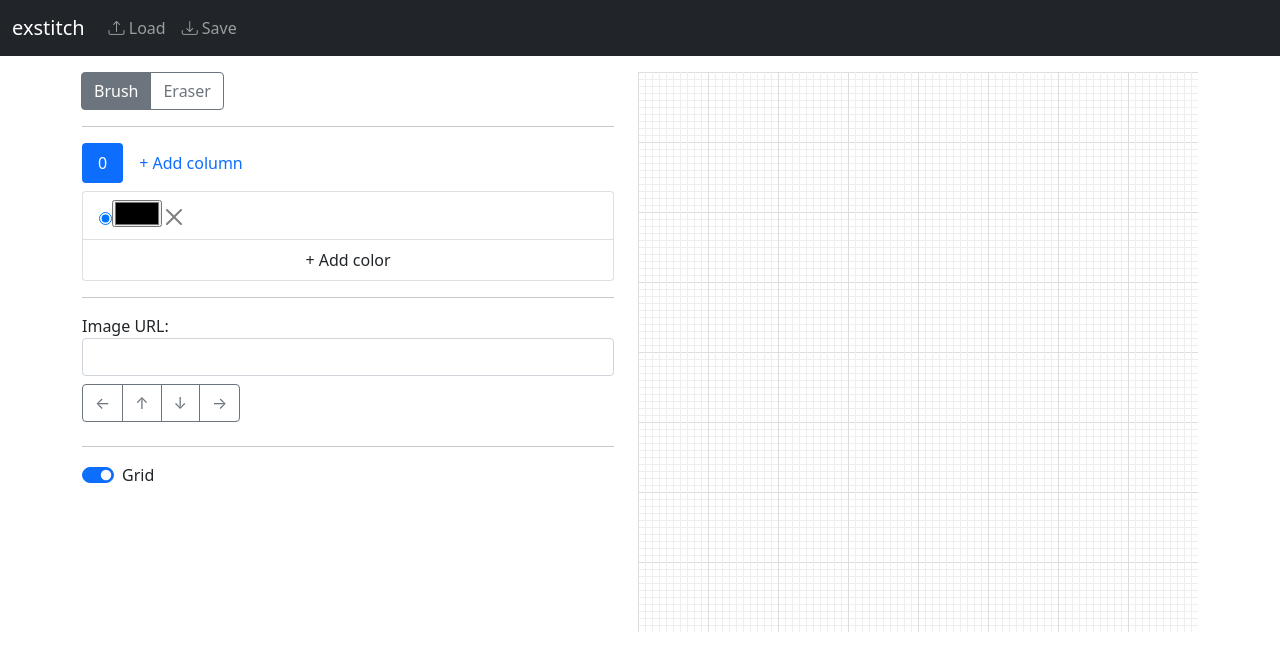
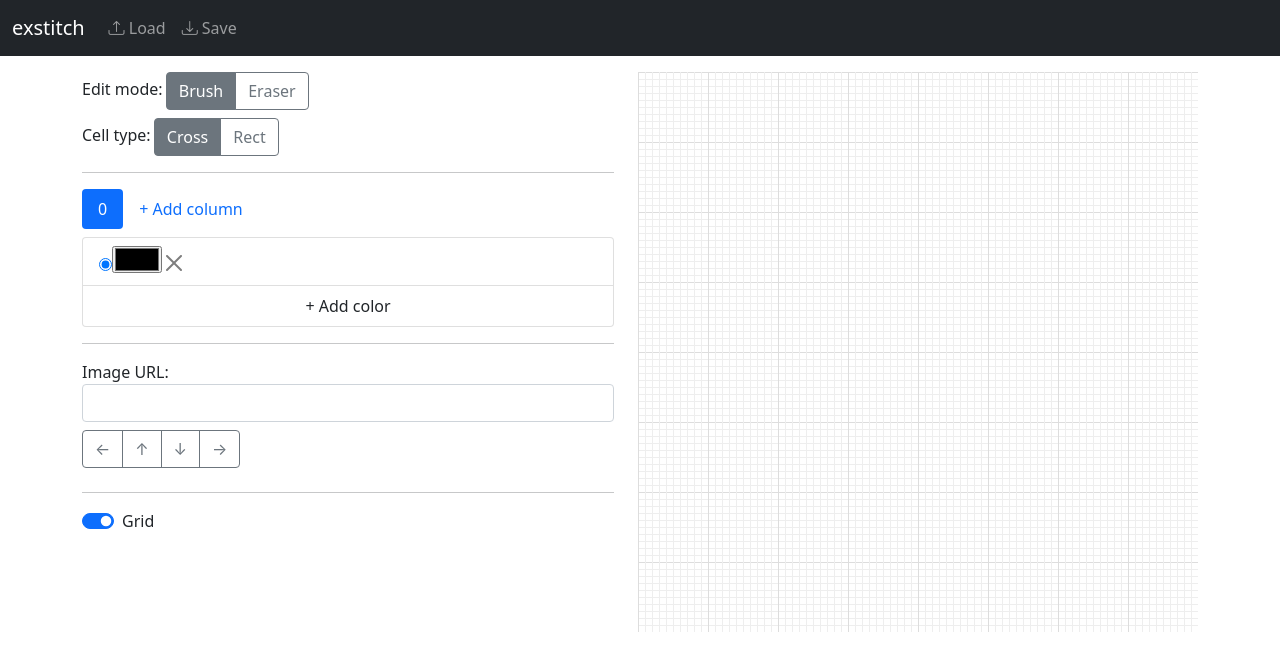
Before and after one commit to monman53/exstitch, a React (Create React App) app: page / in a window 1280 px wide. Shown: the top 670 px of the page. Built offline with nearby package versions, Linux system fonts and the light colour scheme.

Commit message:
#9 Introduce cell  type "cross"

```diff
--- a/src/Cloth.tsx
+++ b/src/Cloth.tsx
@@ -7,6 +7,7 @@ export interface ClothStateType {
   nw: number,
   nh: number,
   data: number[],
+  cellStyle: string, // "cross", "rect"
 };
 
 const dh = 7;
@@ -26,6 +27,31 @@ export const initClothState: ClothStateType = {
   nw: nw,
   nh: nh,
   data: data,
+  cellStyle: "cross",
+};
+
+// TODO: Same as Palette::BrushType ?
+export function CellStyle() {
+  const stateContext = React.useContext(StateContext)
+  const state = stateContext.state;
+  const setState = stateContext.setState;
+
+  const handleCellStyleChange = (style: string) => {
+    return () => {
+      let cloth = state.cloth;
+      cloth.cellStyle = style;
+      setState({ ...state, cloth: cloth })
+    }
+  };
+
+  return (
+    <div className="btn-group" role="group">
+      <input type="radio" className="btn-check" id="cell-style-radio1" onClick={handleCellStyleChange("cross")} checked={state.cloth.cellStyle === "cross"} />
+      <label className="btn btn-outline-secondary" htmlFor="cell-style-radio1">Cross</label>
+      <input type="radio" className="btn-check" id="cell-style-radio2" onClick={handleCellStyleChange("rect")} checked={state.cloth.cellStyle === "rect"} />
+      <label className="btn btn-outline-secondary" htmlFor="cell-style-radio2">Rect</label>
+    </div>
+  );
 };
 
 export function ClothCanvas(props: any) {
@@ -55,8 +81,20 @@ export function ClothCanvas(props: any) {
           //TODO: Optimize here
           const color = state.palette.columns[column_idx].colors.find(color => color.key === palette_id);
           if (color !== undefined) {
-            ctx.fillStyle = color.value;
-            ctx.fillRect(w, h, state.cloth.dw, state.cloth.dh)
+            if (state.cloth.cellStyle === "cross") {
+              ctx.strokeStyle = color.value;
+              ctx.lineWidth = 2.4;
+              const d = 0.7;
+              ctx.beginPath();
+              ctx.moveTo(w + d, h + d);
+              ctx.lineTo(w + state.cloth.dw - d, h + state.cloth.dh - d);
+              ctx.moveTo(w + state.cloth.dw - d, h + d);
+              ctx.lineTo(w + 1, h + state.cloth.dh - d);
+              ctx.stroke();
+            } else if (state.cloth.cellStyle === "rect") {
+              ctx.fillStyle = color.value;
+              ctx.fillRect(w, h, state.cloth.dw, state.cloth.dh)
+            }
           }
         }
       }
--- a/src/Editor.tsx
+++ b/src/Editor.tsx
@@ -6,7 +6,7 @@ import { initialState, StateContext } from "./State";
 import { BrushType, Palette } from "./Palette";
 import { GridEditor } from "./Grid";
 import { ImageURL, BackgroundCanvas } from "./Background";
-import { ClothCanvas } from "./Cloth";
+import { CellStyle, ClothCanvas } from "./Cloth";
 
 function Editor() {
   // Prepare state and context
@@ -25,11 +25,17 @@ function Editor() {
             {/* Control panel */}
             <div className="col">
               {/* Brush type */}
-              <BrushType></BrushType>
+              <div>
+                Edit mode: <BrushType></BrushType>
+              </div>
+              <div className="mt-2">
+                Cell type: <CellStyle></CellStyle>
+              </div>
               <hr />
 
               {/* Color palette */}
               <Palette></Palette>
+
               <hr />
 
               {/* Image URL */}
```
